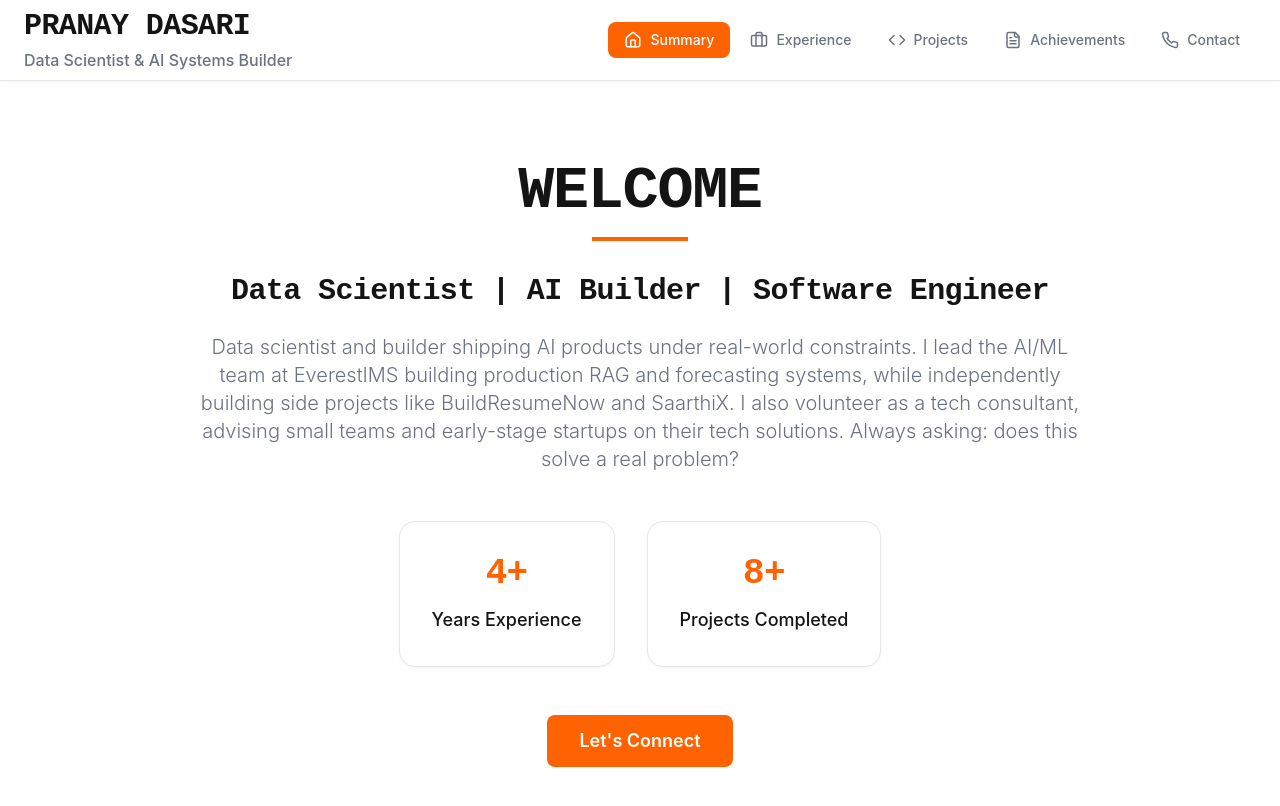
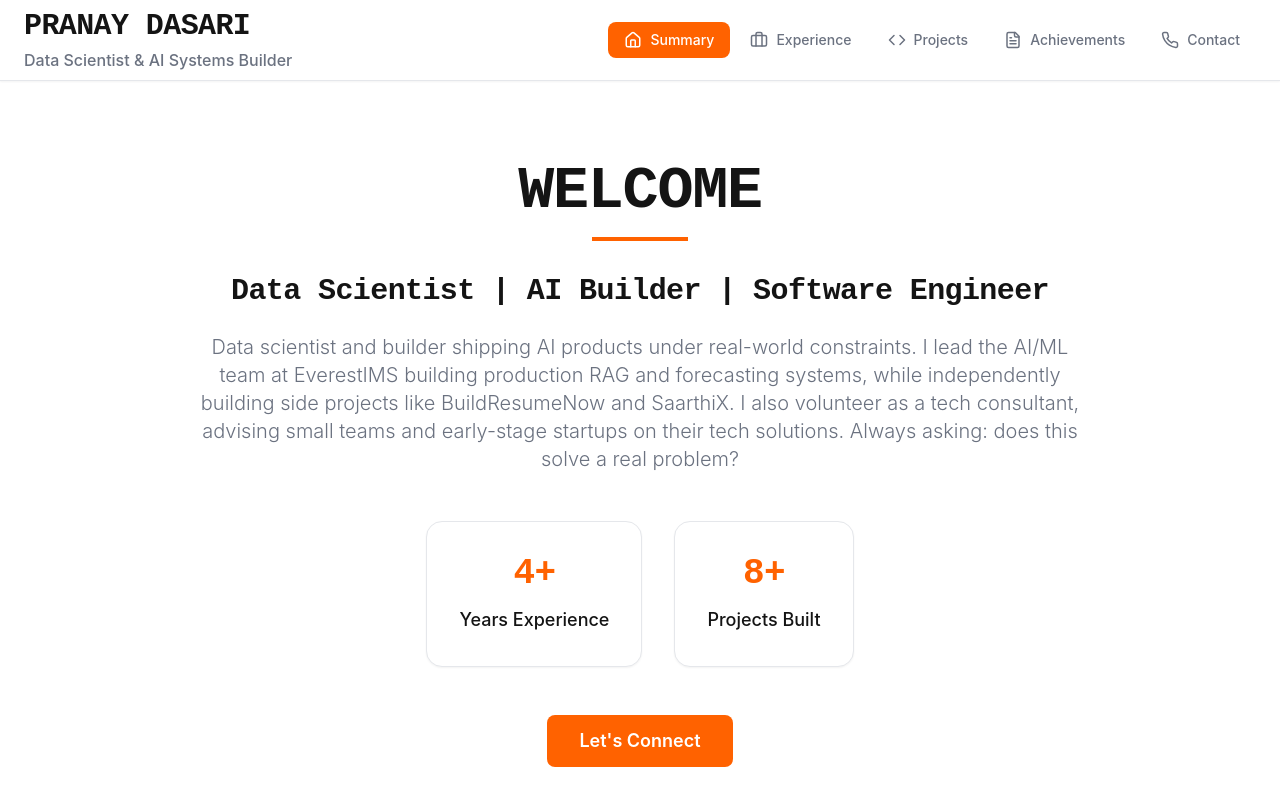
Before and after one commit to pranay-dasari/seeresume, a React (Vite) app: page / in a window 1280 px wide. Shown: the top 806 px of the page. Built offline with nearby package versions, Linux system fonts and the light colour scheme.

Commit message:
Rename stat label to "Projects Built"
"Projects Completed" overclaimed for projects explicitly noted as
still in active development.

Co-Authored-By: Claude Sonnet 5 <noreply@anthropic.com>

```diff
--- a/src/components/sections/ProfessionalSummary.tsx
+++ b/src/components/sections/ProfessionalSummary.tsx
@@ -62,10 +62,10 @@ const ProfessionalSummary: React.FC<ProfessionalSummaryProps> = ({
             <div className="text-lg text-nothing-black font-medium">Years Experience</div>
           </div>
 
-          {/* Projects Completed Widget */}
+          {/* Projects Built Widget */}
           <div className="bg-white rounded-2xl p-8 shadow-sm hover:shadow-lg transition-all duration-300 hover-lift border border-gray-200 hover:border-nothing-orange">
             <div className="text-4xl font-ndot55 text-nothing-orange mb-3">{totalProjects}</div>
-            <div className="text-lg text-nothing-black font-medium">Projects Completed</div>
+            <div className="text-lg text-nothing-black font-medium">Projects Built</div>
           </div>
         </div>
 
```
